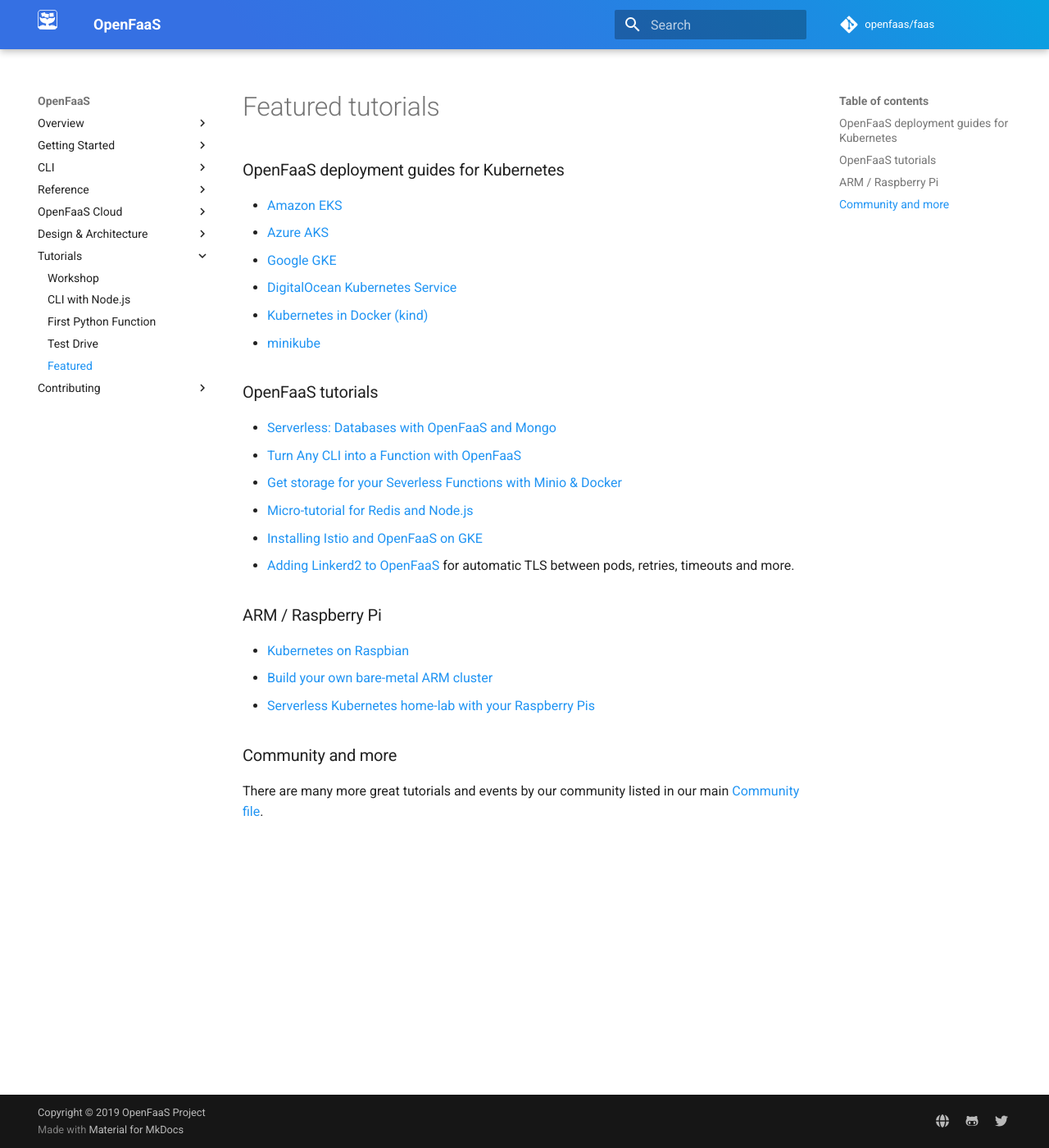
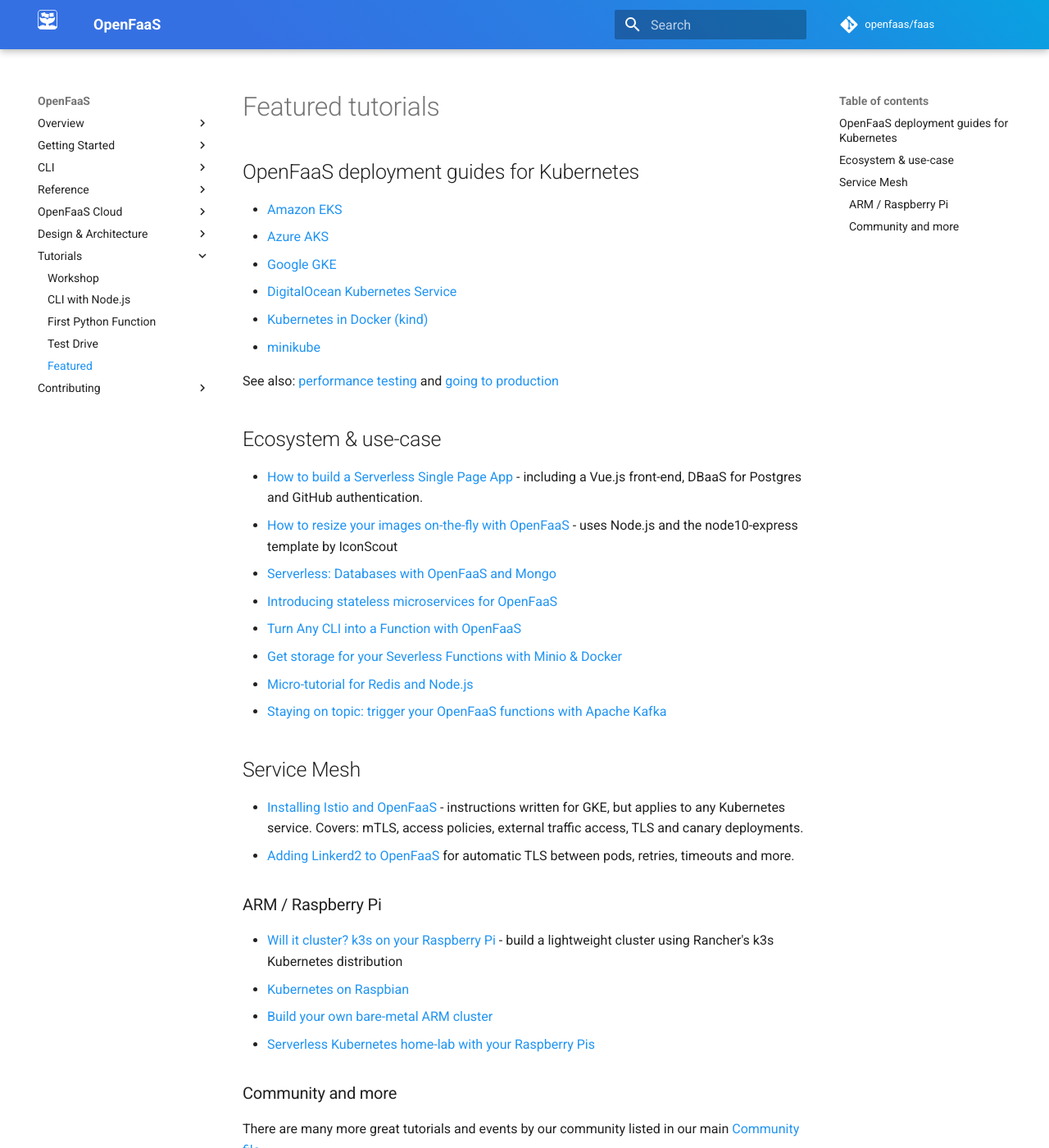
Before and after one commit to openfaas/docs, an MkDocs documentation site: the page built from docs/tutorials/featured.md, in a window 1280 px wide and 1400 px high. Shown: the whole window at 82% size. Built offline with MkDocs 1.6.1 and Material for MkDocs 9.7.7, drawn with Linux system fonts in a browser that asks for light colours; comment, search, counter and statistics services are not loaded.

Commit message:
Add additional featured tutorials
Include additional detail on what Istio content covers.

Signed-off-by: Alex Ellis <alexellis2@gmail.com>

```diff
--- a/docs/tutorials/featured.md
+++ b/docs/tutorials/featured.md
@@ -1,6 +1,7 @@
 # Featured tutorials
 
-### OpenFaaS deployment guides for Kubernetes
+## OpenFaaS deployment guides for Kubernetes
+
 - [Amazon EKS](https://www.weave.works/blog/getting-started-with-openfaas-kubernetes-operator-on-eks)
 - [Azure AKS](https://medium.com/@ericstoekl/deploying-openfaas-on-kubernetes-azure-aks-4eea99d0743f)
 - [Google GKE](https://www.openfaas.com/blog/gke-multi-stage/)
@@ -8,16 +9,27 @@
 - [Kubernetes in Docker (kind)](https://blog.alexellis.io/be-kind-to-yourself/)
 - [minikube](https://medium.com/devopslinks/getting-started-with-openfaas-on-minikube-634502c7acdf)
 
-### OpenFaaS tutorials
+See also: [performance testing](/architecture/performance/) and [going to production](/architecture/production/)
+
+## Ecosystem & use-case
+
+* [How to build a Serverless Single Page App](https://www.openfaas.com/blog/serverless-single-page-app/) - including a Vue.js front-end, DBaaS for Postgres and GitHub authentication.
+* [How to resize your images on-the-fly with OpenFaaS](https://www.openfaas.com/blog/resize-images-on-the-fly/) - uses Node.js and the node10-express template by IconScout
 * [Serverless: Databases with OpenFaaS and Mongo](https://blog.alexellis.io/serverless-databases-with-openfaas-and-mongo/)
+* [Introducing stateless microservices for OpenFaaS](https://www.openfaas.com/blog/stateless-microservices/)
 * [Turn Any CLI into a Function with OpenFaaS](https://blog.alexellis.io/cli-functions-with-openfaas/)
 * [Get storage for your Severless Functions with Minio & Docker](https://blog.alexellis.io/openfaas-storage-for-your-functions/)
 * [Micro-tutorial for Redis and Node.js](https://gist.github.com/alexellis/e05a7b573ae22b209f0214d5766ff07e)
-* [Installing Istio and OpenFaaS on GKE](https://github.com/stefanprodan/istio-gke)
+* [Staying on topic: trigger your OpenFaaS functions with Apache Kafka](https://www.openfaas.com/blog/kafka-connector/)
+
+## Service Mesh
+
+* [Installing Istio and OpenFaaS](https://github.com/stefanprodan/istio-gke/blob/master/docs/openfaas/00-index.md) - instructions written for GKE, but applies to any Kubernetes service. Covers: mTLS, access policies, external traffic access, TLS and canary deployments.
 * [Adding Linkerd2 to OpenFaaS](https://github.com/openfaas-incubator/openfaas-linkerd2) for automatic TLS between pods, retries, timeouts and more.
 
 ### ARM / Raspberry Pi
 
+* [Will it cluster? k3s on your Raspberry Pi](https://blog.alexellis.io/test-drive-k3s-on-raspberry-pi/) - build a lightweight cluster using Rancher's k3s Kubernetes distribution
 * [Kubernetes on Raspbian](https://github.com/alexellis/k8s-on-raspbian)
 * [Build your own bare-metal ARM cluster](https://blog.alexellis.io/build-your-own-bare-metal-arm-cluster/)
 * [Serverless Kubernetes home-lab with your Raspberry Pis](https://blog.alexellis.io/serverless-kubernetes-on-raspberry-pi/)
```
